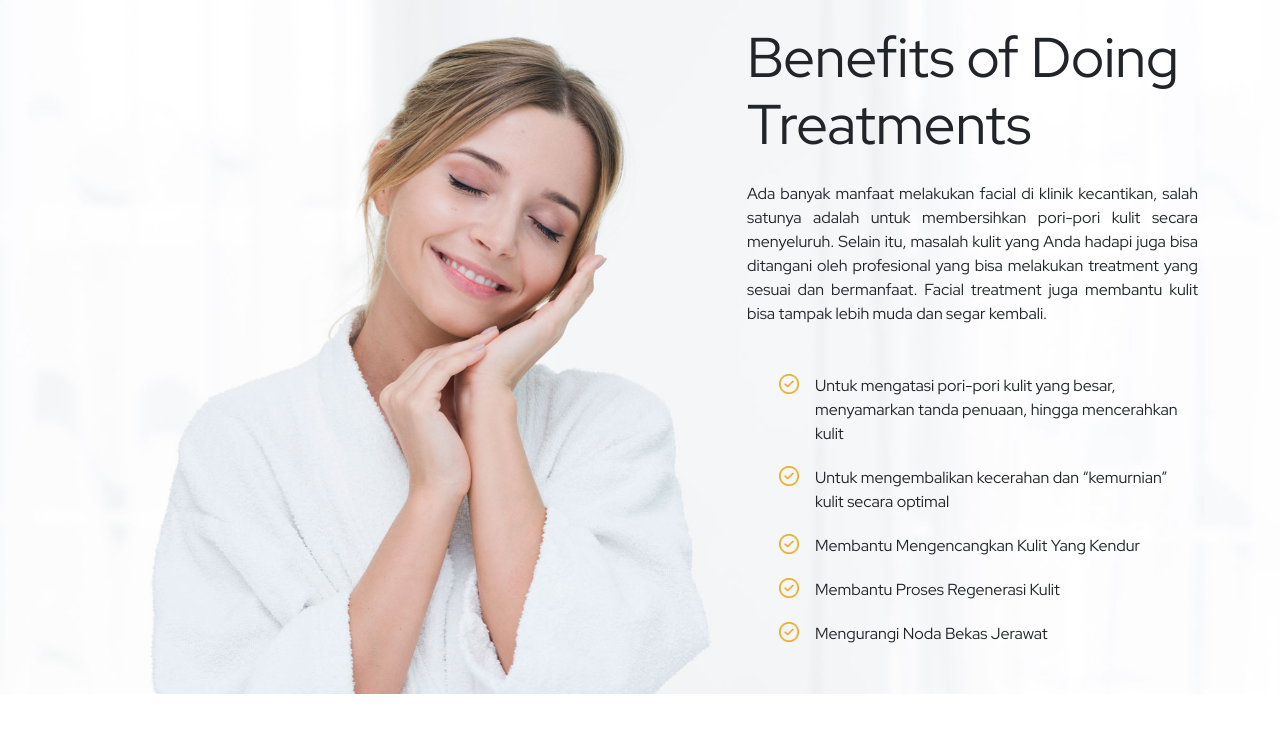
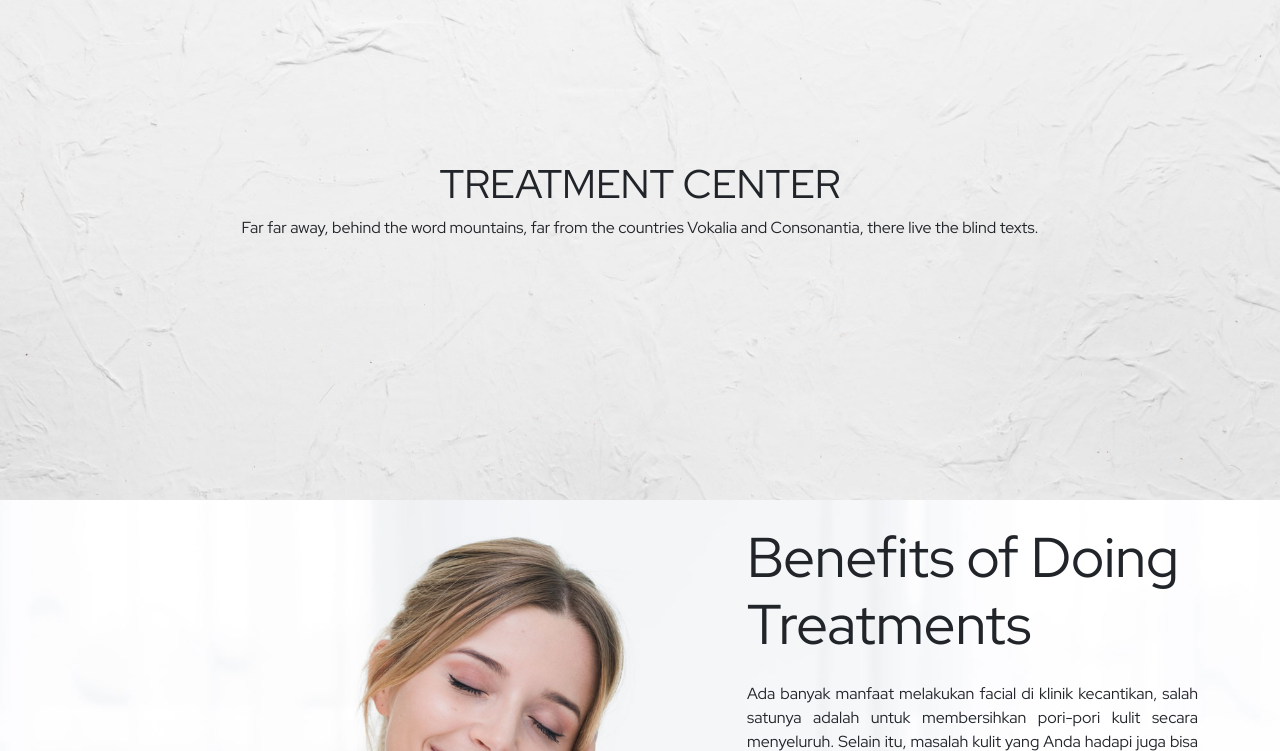
Before and after one commit to darman1725/TSA_WEBA, a PHP site: page / in a window 1280 px wide. Shown: the part 68-819 px from the top of the page. Run offline with PHP 8.4, Linux system fonts and the light colour scheme.

Commit message:
hero section

```diff
--- a/assets/css/style.css
+++ b/assets/css/style.css
@@ -63,3 +63,18 @@ ul.benefit > li {
     box-shadow: 1px 1px 4px rgba(0, 0, 0, 0.4);
     margin-bottom: 16px;
 }
+
+
+.hero-section {
+    text-align: center;
+    background-image: url('../img/bg_1.jpg');
+    background-size: cover;
+    background-position: top;
+    background-repeat: no-repeat;
+    height: 500px;
+    width: 100%;
+    padding: 50px;
+    padding-top: 160px;
+    position: relative;
+
+}
--- a/index.html
+++ b/index.html
@@ -43,8 +43,10 @@
     <!-- Header End -->
 
     <!-- Hero Section Start -->
-    <section>
-
+    <section class="hero-section">
+      <h1>TREATMENT CENTER </h1>
+          <P class="hero-content">Far far away, behind the word mountains, far from the countries
+            Vokalia and Consonantia, there live the blind texts.</P>
     </section>
     <!-- Hero Section End -->
 
```
Also changed, not shown: assets/img/bg_1.jpg (added).
